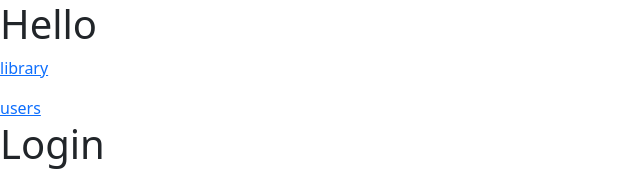
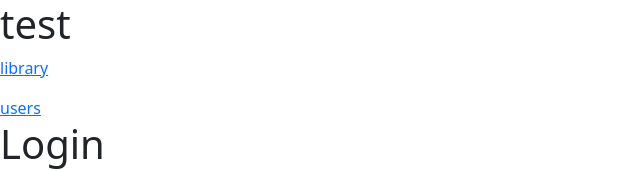
Before and after one commit to MarcoMazzeo01/hastega_library_frontend, a Vue app: page / in a window 1280 px wide. Shown: the top 171 px of the page, without its empty margins (0-640 px from the left). Built offline with nearby package versions, Linux system fonts and the light colour scheme.

Commit message:
add: export default

```diff
--- a/src/components/HelloWorld.vue
+++ b/src/components/HelloWorld.vue
@@ -1,11 +1,20 @@
-<script setup>
-defineProps({
-  msg: String,
-});
+<script>
+// import MyComponent from
+export default {
+  data() {
+    return {
+      title: "test",
+    };
+  },
+
+  // components: {
+  //   MyComponent,
+  // },
+};
 </script>
 
 <template>
-  <h1>{{ msg }}</h1>
+  <h1>{{ title }}</h1>
 </template>
 
-<style lang="scss" scoped></style>
+<style lang="scoped"></style>
```
